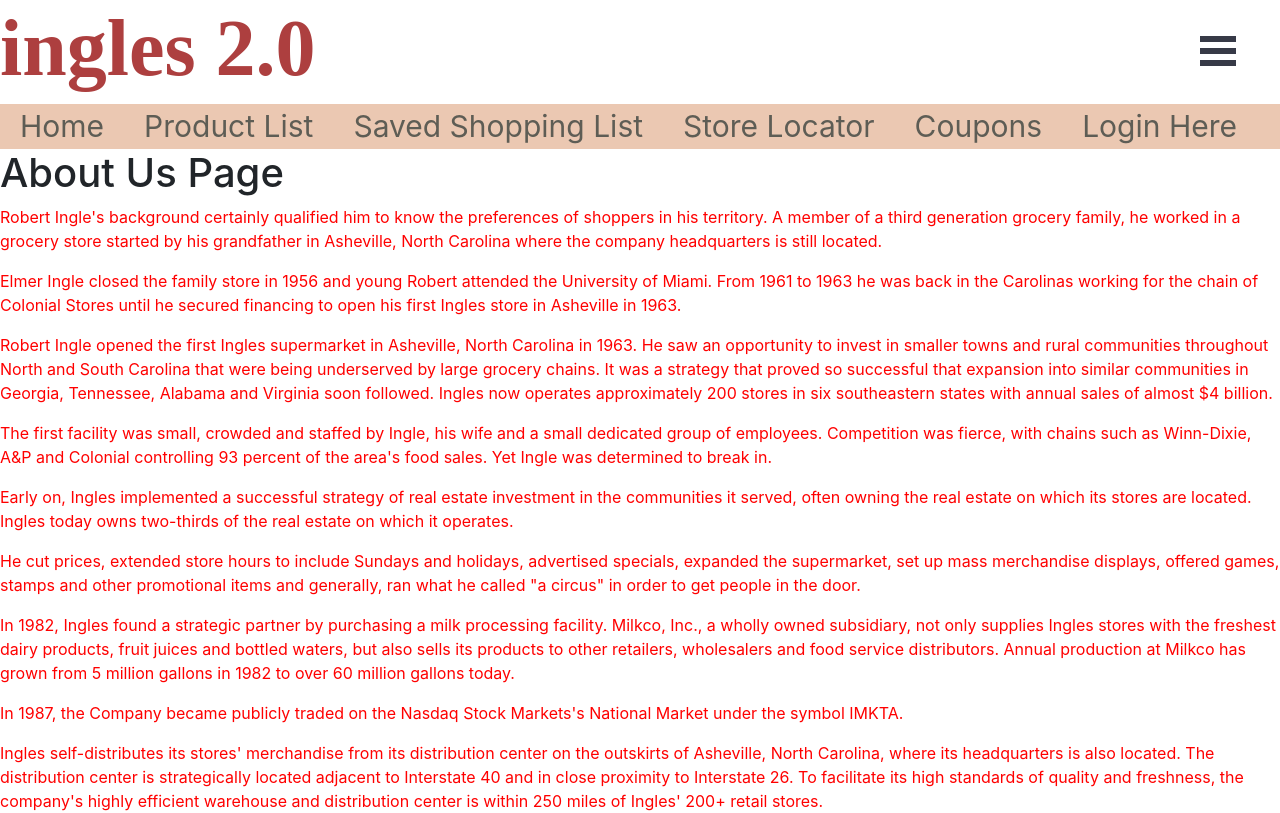
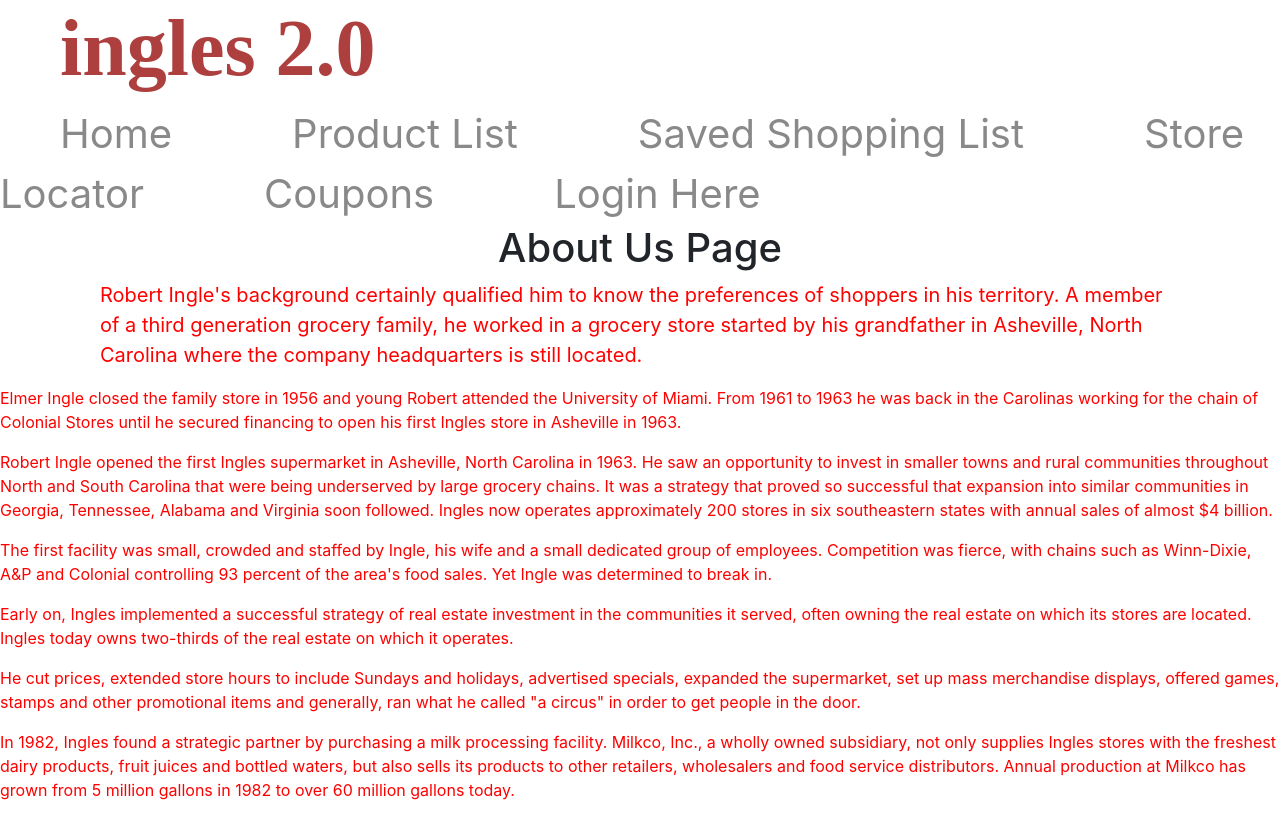
Before and after one commit to stefeifert/Ingles-2.0, a React (Create React App) app in the folder client/: page /about-us in a window 1280 px wide. Shown: the top 813 px of the page. Built offline with nearby package versions, Linux system fonts and the light colour scheme; what google-maps-react would draw is missing.

Commit message:
tied the about us to the sidebar and restyled the navbar

```diff
--- a/client/src/components/navbar.css
+++ b/client/src/components/navbar.css
@@ -1,19 +1,23 @@
-a {
-    color: #5e5d55;
+.navlink {
+    color:#898989 ;
     font-size: 30px;
     padding: 15px;
-    padding-left: 20px;
     padding-right: 20px;
     transition: color 0.5s;
 }
-a:link {
+.navlink:link {
     text-decoration: none;
 }
-a:hover {
-    color: white;
+.navlink:hover {
+    color:#5e5d55;
     text-decoration: underline;
 }
 
 button {
     font-size: 26px;
 }
+
+.navlink {
+    font-size: 40px;
+    padding: 60px;
+}
--- a/client/src/components/navbar.js
+++ b/client/src/components/navbar.js
@@ -18,28 +18,28 @@ class Navbar extends React.Component {
     return (
       <div>
         <h3>
-          <span style = {{ fontFamily: "Fira Sans", fontSize: 80, fontWeight: "bold", color: "#AD3F3F" }}> ingles 2.0 </span>
+          <span style = {{ fontFamily: "Fira Sans", fontSize: 80, fontWeight: "bold", color: "#AD3F3F", paddingLeft: 60 }}> ingles 2.0 </span>
         </h3>
 
         <div>
 
           {Auth.isLoggedIn() ? (
-            <div style = {{backgroundColor: "#EBC8B2"}}>
-               <a href="/">Home</a>
-               <a href="products">Product List</a>
-               <a href="shopping-list">Saved Shopping List</a>
-               <a href="store-locator">Store Locator</a>
-               <a href="coupons">Coupons</a>
-              <a onClick={this.logout}>Logout</a>
+            <div style = {{backgroundColor: "white"}}>
+               <Link className = "navlink" to ="/">Home</Link>
+               <Link className = "navlink" to ="products">Product List</Link>
+               <Link className = "navlink" to ="shopping-list">Saved Shopping List</Link>
+               <Link className = "navlink" to ="store-locator">Store Locator</Link>
+               <Link className = "navlink" to ="coupons">Coupons</Link>
+              <Link className = "navlink"style = {{fontSize: 40, padding: 60}} onClick={this.logout}>Logout</Link>
             </div>
           ) : (
-            <div style = {{backgroundColor: "#EBC8B2"}}>
-              <a href="/">Home</a>
-              <a href="products">Product List</a>
-              <a href="shopping-list">Saved Shopping List</a>
-              <a href="store-locator">Store Locator</a>
-              <a href="coupons">Coupons</a>
-              <a href="/login">Login Here</a>
+            <div style = {{backgroundColor: "white"}}>
+              <Link className = "navlink" to ="/">Home</Link>
+              <Link className = "navlink" to ="products">Product List</Link>
+              <Link className = "navlink" to ="shopping-list">Saved Shopping List</Link>
+              <Link className = "navlink" to ="store-locator">Store Locator</Link>
+              <Link className = "navlink" to ="coupons">Coupons</Link>
+              <Link className = "navlink" to ="/login">Login Here</Link>
             </div>
           )}
         </div>
--- a/client/src/components/pages/aboutUs.js
+++ b/client/src/components/pages/aboutUs.js
@@ -12,8 +12,8 @@ class AboutUs extends React.Component {
       <div className="page AboutUs">
         <Navbar />
         <Sidebar />
-        <h1>About Us Page</h1>
-        <p>
+        <h1 style = {{textAlign: "center"}}>About Us Page</h1>
+        <p style = {{paddingRight: 100, paddingLeft: 100, fontSize: 20}}>
           Robert Ingle's background certainly qualified him to know the
           preferences of shoppers in his territory. A member of a third
           generation grocery family, he worked in a grocery store started by his
--- a/client/src/components/pages/coupons.js
+++ b/client/src/components/pages/coupons.js
@@ -19,22 +19,22 @@ class Coupons extends React.Component {
             <div className='page Coupons'>
                 <Navbar />
                 <Sidebar />
-                <h1>Coupons Page</h1>
+                <h1> Coupons!</h1>
                 {Auth.isLoggedIn() ? (
                 <div>
-                  <img src={DawnCoupon} alt='DawnCoupon' width='650' />
-                <img src={brushCoupon} alt='brushCoupon' width='650' />
-                <img src={OreoCoupon} alt='OreoCoupon' width='650' />
-                <img src={AmysCoupon} alt='AmysCoupon' width='650' />
-                <img src={bananaCoupon} alt='bananaCoupon' width='650' />
-                <img src={dogFoodCoupon} alt='dogFoodCoupon' width='650' />
+                <img style = {{padding: 10, }}src={DawnCoupon} alt='DawnCoupon' width='650' />
+                <img style = {{padding: 10 }}src={brushCoupon} alt='brushCoupon' width='650' />
+                <img style = {{padding: 10, }}src={OreoCoupon} alt='OreoCoupon' width='650' />
+                <img style = {{padding: 10 }}src={AmysCoupon} alt='AmysCoupon' width='650' />
+                <img style = {{padding: 10, }}src={bananaCoupon} alt='bananaCoupon' width='650' />
+                <img style = {{padding: 10}}src={dogFoodCoupon} alt='dogFoodCoupon' width='650' />
                 </div>
               ) : (
                   <div>
-                <img src={OreoCoupon} alt='OreoCoupon' width='650' />
-                <img src={AmysCoupon} alt='AmysCoupon' width='650' />
-                <img src={bananaCoupon} alt='bananaCoupon' width='650' />
-                <img src={dogFoodCoupon} alt='dogFoodCoupon' width='650' />
+                <img style = {{padding: 10}}src={OreoCoupon} alt='OreoCoupon' width='650' />
+                <img style = {{padding: 10}}src={AmysCoupon} alt='AmysCoupon' width='650' />
+                <img style = {{padding: 10}}src={bananaCoupon} alt='bananaCoupon' width='650' />
+                <img style = {{padding: 10}}src={dogFoodCoupon} alt='dogFoodCoupon' width='650' />
                 </div>
               )}
             </div>
--- a/client/src/components/sidebar.js
+++ b/client/src/components/sidebar.js
@@ -7,20 +7,18 @@ export default props => {
   return (
 
     <Menu {...props}>
-      <a className="menu-item" href="/">
-        About
-      </a>
+      <a className="menu-item" href="about-us">About Us</a>
 
       <a className="menu-item" href="/">
         Contact
       </a>
 
       <a className="menu-item" href="/">
-        Careers
+        Departments
       </a>
 
       <a className="menu-item" href="/">
-        Departments
+        Careers
       </a>
     </Menu>
   );
--- a/client/src/components/styles.css
+++ b/client/src/components/styles.css
@@ -47,7 +47,7 @@ body {
   position: fixed;
   width: 36px;
   height: 30px;
-  left: 1200px;
+  left: 1800px;
   top: 36px;
 }
 
```
